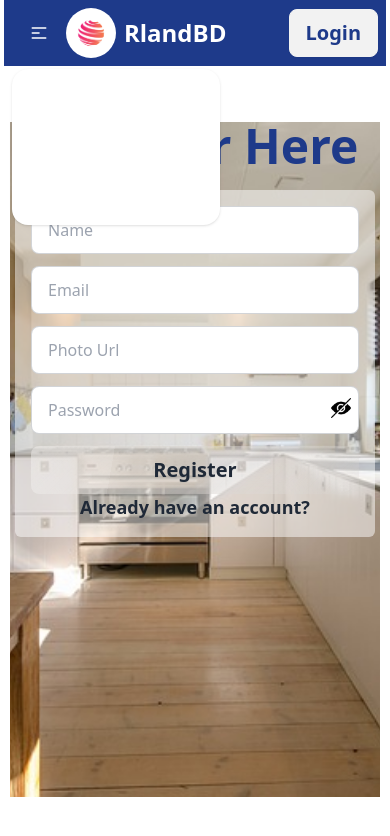
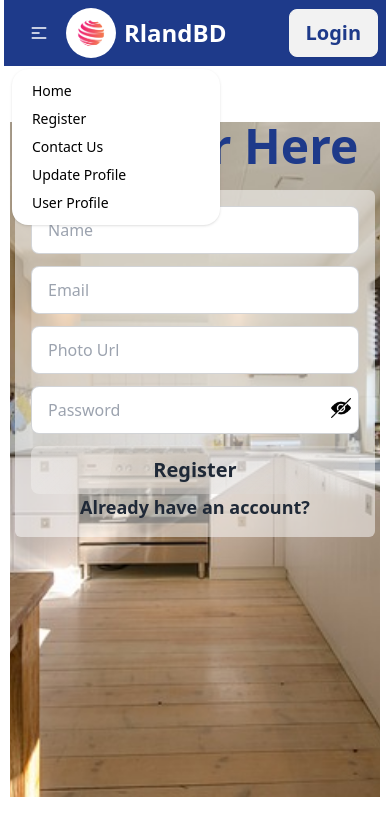
Before and after one commit to robs360/Real-Estate, a React (Vite) app: page /reg in a window 390 px wide. Both pictures are taken after a click on the button 38 px from the left and 33 px from the top of the page. Shown: the top 836 px of the page. Built offline with nearby package versions, Linux system fonts and the light colour scheme; no server answers.

Commit message:
navbar section color done

```diff
--- a/src/component/nav.jsx
+++ b/src/component/nav.jsx
@@ -15,28 +15,28 @@ const Nav = () => {
     return (
         <div className="navbar text-white w-[98%] md:w-[96%] mx-auto bg-blue-900 mb-14">
             <div className="navbar-start">
-                <div className="dropdown">
+                <div className="dropdown bg-blue-900">
                     <div tabIndex={0} role="button" className="btn btn-ghost lg:hidden">
                         <svg xmlns="http://www.w3.org/2000/svg" className="h-5 w-5" fill="none" viewBox="0 0 24 24" stroke="currentColor"><path strokeLinecap="round" strokeLinejoin="round" strokeWidth="2" d="M4 6h16M4 12h8m-8 6h16" /></svg>
                     </div>
                     <ul tabIndex={0} className="menu menu-sm dropdown-content mt-3 z-[1] p-2 shadow bg-base-100 rounded-box w-52">
                         <Link to={'/'}>
-                            <li className="text-[17px] font-medium"><a>Home</a></li>
+                            <li className="text-black text-[17px] font-medium"><a>Home</a></li>
                         </Link>
                         <Link to={'/reg'}>
-                            <li className="text-[17px] font-medium">
+                            <li className="text-black text-[17px] font-medium">
                                 <a>Register</a>
                             </li>
                         </Link>
                         <Link to={'/con'}>
-                            <li className="text-[17px] font-medium"><a>Contact Us</a></li>
+                            <li className="text-black text-[17px] font-medium"><a>Contact Us</a></li>
                         </Link>
                         <Link to={'/up'}>
-                            <li className="text-[17px] font-medium"><a>Update Profile</a></li>
+                            <li className="text-black text-[17px] font-medium"><a>Update Profile</a></li>
                         </Link>
 
                         <Link to={'/user'}>
-                            <li className="text-[17px] font-medium"><a>User Profile</a></li>
+                            <li className="text-black text-[17px] font-medium"><a>User Profile</a></li>
                         </Link>
                     </ul>
                 </div>
```
